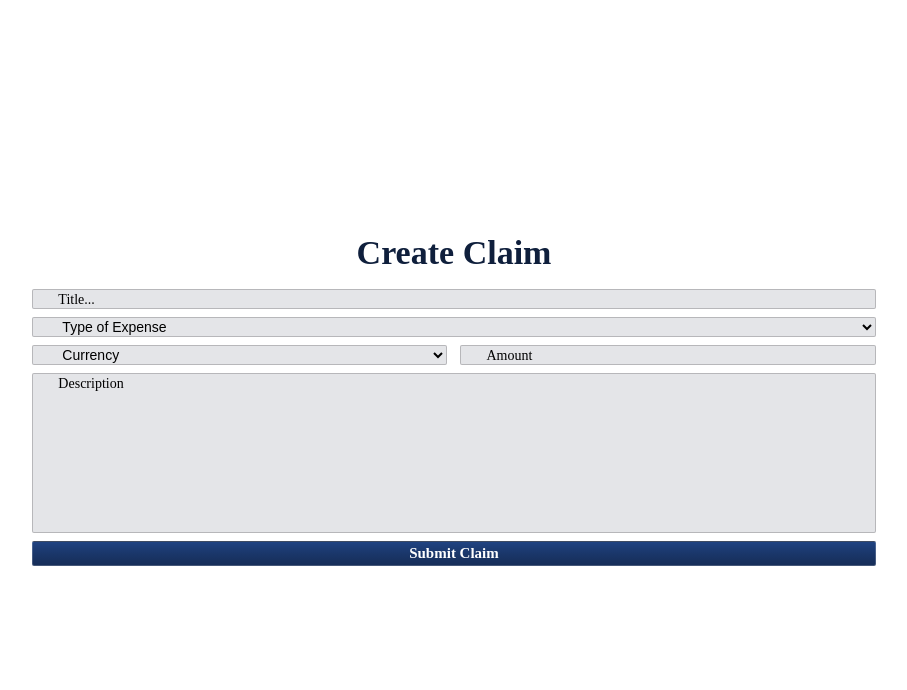
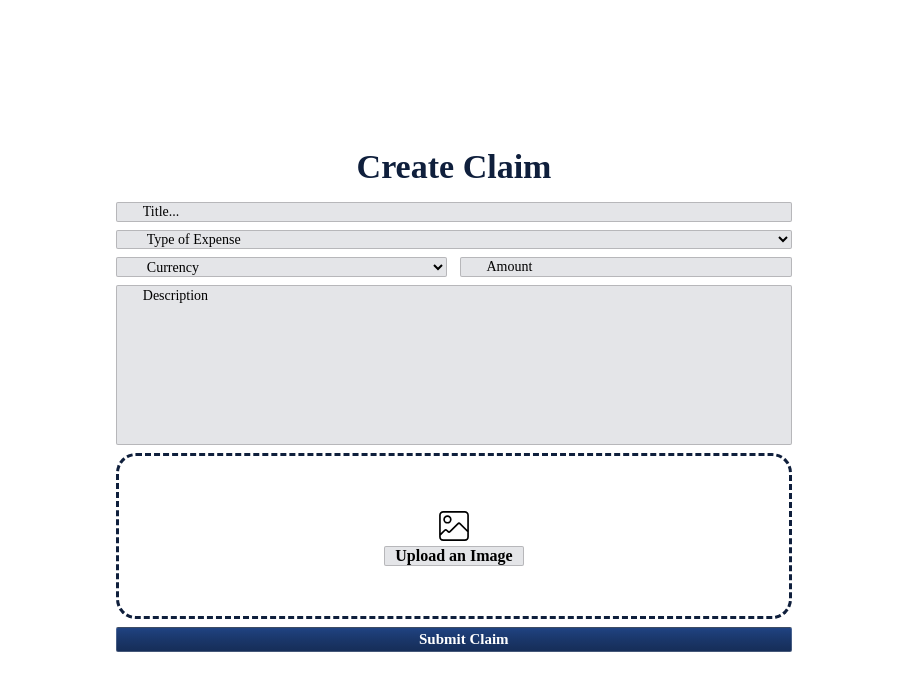
Before and after one commit to barcysaivaras1/FDM-Front-End, a React (Vite) app: page / in a window 1280 px wide. Shown: the top 690 px of the page, without its empty margins (186-1093 px from the left). Built offline with nearby package versions, Linux system fonts and the light colour scheme.

Commit message:
Implemented image uploading when creating a claim

```diff
--- a/package.json
+++ b/package.json
@@ -12,6 +12,7 @@
   "dependencies": {
     "react": "^18.2.0",
     "react-dom": "^18.2.0",
+    "react-icons": "^5.0.1",
     "react-router-dom": "^6.22.3"
   },
   "devDependencies": {
--- a/src/components/CreateClaim.jsx
+++ b/src/components/CreateClaim.jsx
@@ -1,12 +1,15 @@
 import React, { useState } from 'react'
 import '../css/CreateClaim.css'
+import { CiImageOn } from "react-icons/ci";
 
 function CreateClaim () {
-    const [title, setTitle] = useState(null);
-    const [type, setType] = useState(null);
-    const [currency, setCurrency] = useState(null);
-    const [amount, setAmount] = useState(null);
-    const [description, setDescription] = useState(null);
+    const [title, setTitle] = useState();
+    const [type, setType] = useState();
+    const [currency, setCurrency] = useState();
+    const [amount, setAmount] = useState();
+    const [description, setDescription] = useState();
+    const [image, setImage] = useState(null);
+    const [preview, setPreview] = useState();
 
     function handeSubmit (e) {
         e.preventDefault();
@@ -15,7 +18,8 @@ function CreateClaim () {
 
         // for now it will just alarm the user with the
         // inputted data fo8r debugging puproses
-        alert(`Successful submit. \nTitle: ${title} \nType: ${type} \nCurrency: ${currency} \nAmount: ${amount} \nDescription: ${description}`);
+        alert(`Successful submit. \nTitle: ${title} \nType: ${type} \nCurrency: ${currency} \nAmount: ${amount} \nDescription: ${description} \nImage: ${image} \nPreview: ${preview}`);
+        console.log(image)
     }
 
     document.title = "Create new claim"
@@ -23,25 +27,84 @@ function CreateClaim () {
         <div className='createContainer'>
             <legend className='createLegend'>Create Claim</legend>
             <form className='createForm' onSubmit={handeSubmit}>
-                <input type="text" className='infield titleInput' placeholder='Title...' value={title} onChange={(e) => {setTitle(e.target.value)}}/>
-                <select name="expenseType" className='infield typeInput' value={type} onChange={(e) => {setType(e.target.value)}}>
-                    <option value="placeholder" disabled selected>Type of Expense</option>
+                <input type="text"
+                    className='infield titleInput'
+                    name='title'
+                    placeholder='Title...'
+                    value={title}
+                    onChange={(e) => {setTitle(e.target.value)}}
+                    required
+                />
+                <select name="expenseType"
+                    className='infield typeInput'
+                    value={type}
+                    onChange={(e) => {setType(e.target.value)}}
+                    required
+                >
+                    <option value="" disabled selected hidden>Type of Expense</option>
                     <option value="Travel">Travel Expense</option>
                     <option value="Accomomdation">Accomomdation Expense</option>
                     <option value="Catering">Catering Expense</option>
                 </select>
                 <div className='inlineContainer'>
-                    <select name="currencyType" className='infield currencyInput' value={currency} onChange={(e) => {setCurrency(e.target.value)}}>
-                        <option value="placeholder" disabled selected>Currency</option>
+                    <select name="currencyType"
+                        className='infield currencyInput'
+                        value={currency}
+                        onChange={(e) => {setCurrency(e.target.value)}}
+                        required
+                    >
+                        <option value="" disabled selected hidden>Currency</option>
                         <option value="GBP">£</option>
                         <option value="USD">$</option>
                         <option value="EUR">€</option>
                     </select>
-                    <input type="number" className='infield amountInput' placeholder='Amount' value={amount} onChange={(e) => {setAmount(e.target.value)}}/>
+                    <input type="number"
+                        className='infield amountInput'
+                        name='amount'
+                        placeholder='Amount'
+                        value={amount}
+                        onChange={(e) => {setAmount(e.target.value)}}
+                        required
+                    />
                 </div>
-                <textarea name="description" className='infield descriptionInput' placeholder='Description' value={description} onChange={(e) => {setDescription(e.target.value)}}></textarea>
-                {/* TODO: SOMEHOW ADD UPLOAD PICTURE */}
-                <button className='createSubmit'>Submit Claim</button>
+                <textarea name="description"
+                    className='infield descriptionInput'
+                    placeholder='Description'
+                    value={description}
+                    onChange={(e) => {setDescription(e.target.value)}}
+                    required
+                ></textarea>
+                <div className="proofArea">
+                    {image ? (
+                        <>
+                            <img src={preview} alt="uploaded proof" className='proofPreview'/>
+                            <button className='cancelButton'
+                                onClick={() => {
+                                    setImage(null)
+                                    setPreview()
+                            }}>
+                                Remove
+                            </button>
+                        </>
+                    ) : (
+                        <>
+                            <CiImageOn />
+                            <input className='imageInput'
+                                id='file'
+                                name='file'
+                                type='file'
+                                accept='image/*'
+                                onChange={(e) => {
+                                    setImage(e.target.files[0])
+                                    setPreview(URL.createObjectURL(e.target.files[0]))
+                                }}
+                                required
+                            />
+                            <label htmlFor="file" className='almostButton'>Upload an Image</label>
+                        </>
+                    )}
+                </div>
+                <button className='infield createSubmit'>Submit Claim</button>
             </form>
         </div>
     )
--- a/src/css/CreateClaim.css
+++ b/src/css/CreateClaim.css
@@ -16,6 +16,7 @@ body{
     justify-content: center;
 
     width: 100%;
+    max-width: 1024px; /* ensures that the form stays in a "mobile" config*/
 }
 
 .createLegend {
@@ -36,6 +37,7 @@ body{
 }
 
 .infield {
+    font-family: "Kaiti SC";
     width: 100%;
     box-sizing: border-box;
     border: 1px solid rgba(0, 0, 0, 0.20);
@@ -48,7 +50,6 @@ body{
 
 .infield::placeholder, option[value="placeholder"]{
     color: #000;
-    font-family: "Kaiti SC";
     font-style: normal;
     font-weight: 400;
     line-height: normal;
@@ -63,6 +64,51 @@ body{
 .descriptionInput {
     resize: none;
     height: 20vh;
+}
+
+.proofArea {
+    height: 25vh;
+    max-height: 20vh;
+    border: 3px dashed #0F1F3C;
+    border-radius: 20px;
+
+    display: flex;
+    flex-direction: column;
+    gap: 0vh;
+    align-items: center;
+    justify-content: center;
+}
+
+.proofPreview {
+    height: 15vh;
+    max-width: 100%;
+    margin-bottom: 1vh;
+}
+
+.proofArea svg {
+   font-size: 40px; /* set's the size of the image */
+}
+
+.imageInput {
+    /*
+        taken from
+        https://tympanus.net/codrops/2015/09/15/styling-customizing-file-inputs-smart-way/
+    */
+    width: 0.1px;
+	height: 0.1px;
+	opacity: 0;
+	overflow: hidden;
+	position: absolute;
+	z-index: -1;
+}
+
+.almostButton, .cancelButton {
+    border-radius: 2px;
+    padding-left: 10px;
+    padding-right: 10px;
+    border: 1px solid rgba(0, 0, 0, 0.20);
+    background: var(--Background-Dark, #E4E5E8);
+    font-weight: bolder;
 }
 
 .createSubmit {
```
Also changed, not shown: 1 other file (tests, documents, lock files or other folders).
